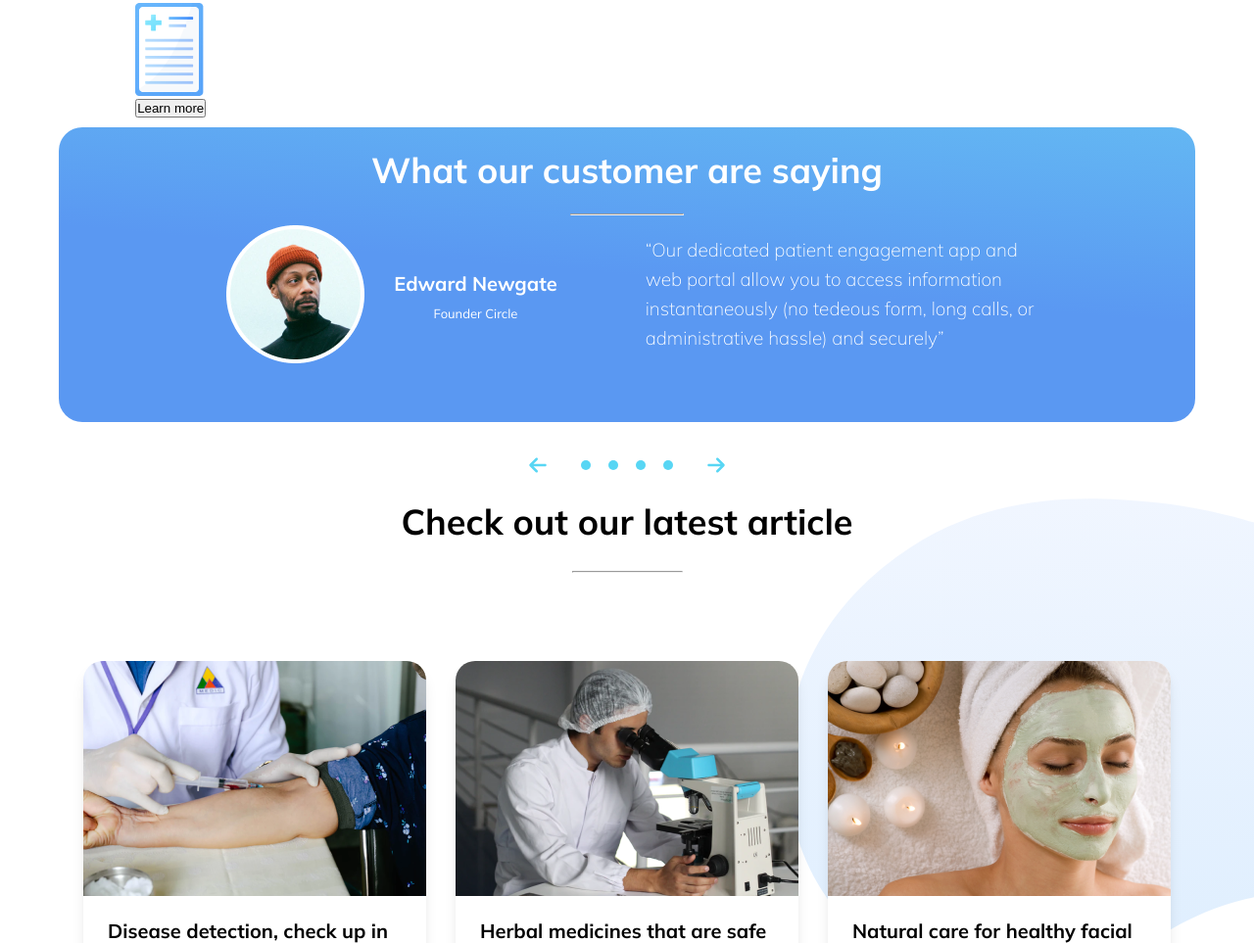
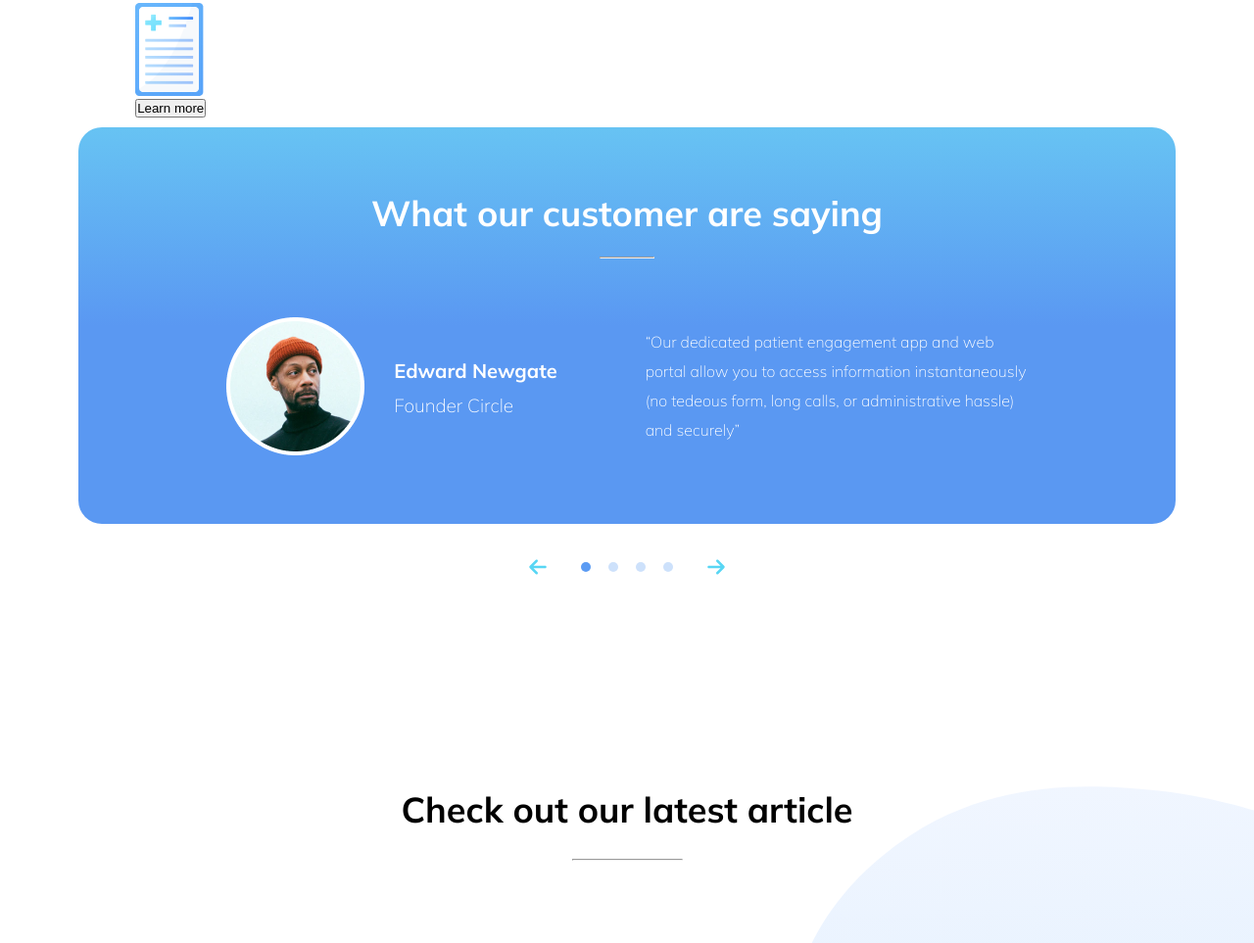
Before and after one commit to KarolinaxxWisniewska/trafalgar, a plain HTML site: page index.html in a window 1280 px wide. Shown: the part 1893-2856 px from the top of the page at 98% size. Drawn offline with Linux system fonts and the light colour scheme.

Commit message:
last edits

```diff
--- a/index.html
+++ b/index.html
@@ -77,7 +77,7 @@
       <section class="comment">
         <img class="person__photo" src="./images/Edward.png" />
         <section class="person__data">
-          <p class="comment__name text-5xl">Edward Newgate</p>
+          <p class="comment__name text-5xl2">Edward Newgate</p>
           <p class="comment__profession">Founder Circle</p>
         </section>
         <p class="comment__text">
--- a/sass/base/_typography.scss
+++ b/sass/base/_typography.scss
@@ -31,6 +31,10 @@
 }
 
 .text-5xl {
+    @include text(2.2rem, 4.8rem, 700);
+}
+
+.text-5xl2 {
     @include text(2.2rem, 4.8rem, 700);
 }
 
@@ -112,6 +116,10 @@
         font-size: 2.8rem;
     }
 
+    .text-5xl2 {
+        font-size: 2.2rem;
+    }
+
     .text-3xs {
         font-size: 1.8rem;
         line-height: 4rem;
@@ -121,6 +129,10 @@
         font-size: 2rem;
         line-height: 2.2rem;
         font-weight: 700;
+    }
+
+    .text-4xs2 {
+        font-size: 2.2rem;
     }
 
     .text-xs {
--- a/sass/base/_variables.scss
+++ b/sass/base/_variables.scss
@@ -28,7 +28,7 @@ $button-color: $color-primary;
 $grid-shadow: rgba(0, 0, 0, 0.1) 0px 10px 15px -3px,
 rgba(0, 0, 0, 0.05) 0px 4px 6px -2px;
 
-$gradient: linear-gradient(185deg, #67C3F3 -50% -20%, $color-blue-150 50% 70%);
+$gradient: linear-gradient(180deg, #67C3F3 -50% 0%, $color-blue-150 50% 70%);
 
 $font-primary: 'Mulish',
 sans-serif;
--- a/sass/sections/_main.scss
+++ b/sass/sections/_main.scss
@@ -15,7 +15,7 @@
     text-align: center;
 
     .hr {
-        width: 10%;
+        width: 5%;
         align-self: center;
         margin-bottom: 2rem;
     }
@@ -40,8 +40,8 @@
         &__text {
             padding: 2rem 1rem;
             font-style: normal;
-            font-weight: normal;
-            font-size: 1.3rem;
+            font-weight: 300;
+            font-size: 1.6rem;
             line-height: 2rem;
         }
     }
@@ -74,15 +74,14 @@
         text-align: center;
         height: 10px;
         width: 10px;
-        background-color: $color-blue-400;
+        background-color: $color-blue-100;
         border-radius: 50%;
         display: inline-block;
         margin: 0.9rem;
+        opacity: 0.3;
 
-        // TODO popraw aby zrobione było  z użyciem opacity
         &.active {
             opacity: 1;
-            // background-color: $color-blue-100;
         }
     }
 }
@@ -99,6 +98,12 @@
             display: flex;
             justify-content: center;
             align-items: center;
+
+            &__text {
+                max-width: 42rem;
+                line-height: 3rem;
+                font-weight: 300;
+            }
 
             .slider__name {
                 padding: 1rem;
@@ -130,20 +135,42 @@
     .opinion {
         justify-content: center;
 
+        .hr {
+            margin-bottom: 5rem;
+        }
+
         .comment {
             padding-bottom: 5rem;
 
-            .person__photo {
-                width: 14.1rem;
-                height: 14.1rem;
+            .person__data {
+
+                text-align: left;
+
+
+                .comment__profession {
+                    max-width: 42rem;
+                    font-size: 1.9rem;
+                    line-height: 3rem;
+                    font-weight: 300;
+                    padding-left: 1rem;
+                }
+
+                &__photo {
+                    width: 14.1rem;
+                    height: 14.1rem;
+                }
             }
 
-            &__text {
+
+            &__text &__proffesion {
                 max-width: 42rem;
                 font-size: 1.9rem;
                 line-height: 3rem;
                 font-weight: 300;
             }
+
+
+
         }
     }
 
@@ -151,13 +178,24 @@
 
 @media (min-width: 1160px) {
     .opinion {
-        width: 116rem;
+        width: 112rem;
+
+        &__title {
+            padding-top: 0;
+            margin-top: 6.4rem;
+        }
 
         .comment {
+            padding-bottom: 6rem;
+
             .person__data {
                 margin-right: 7rem;
             }
 
         }
     }
+
+    .slider {
+        padding-bottom: 21rem;
+    }
 }
```
Also changed, not shown: css/style.css, 1 other file.
